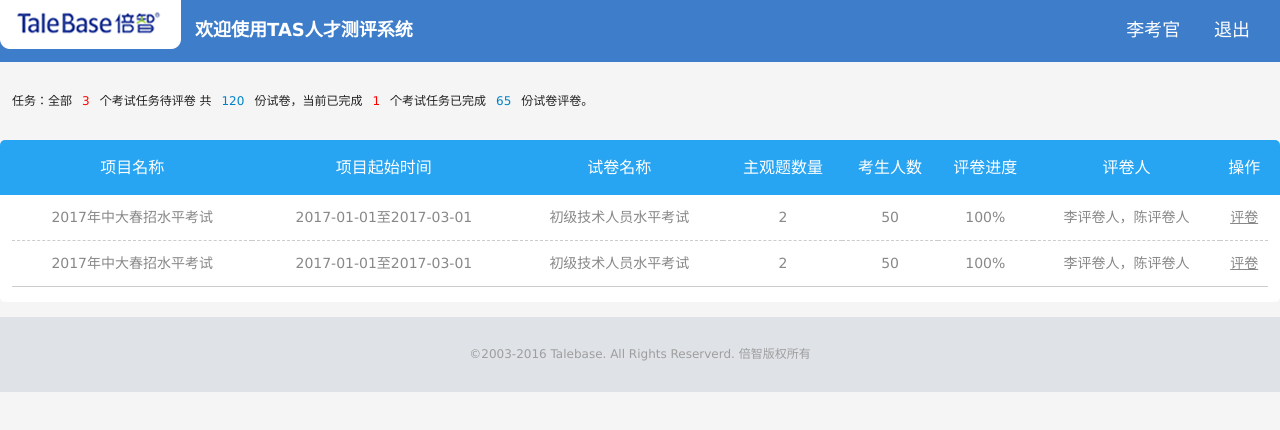
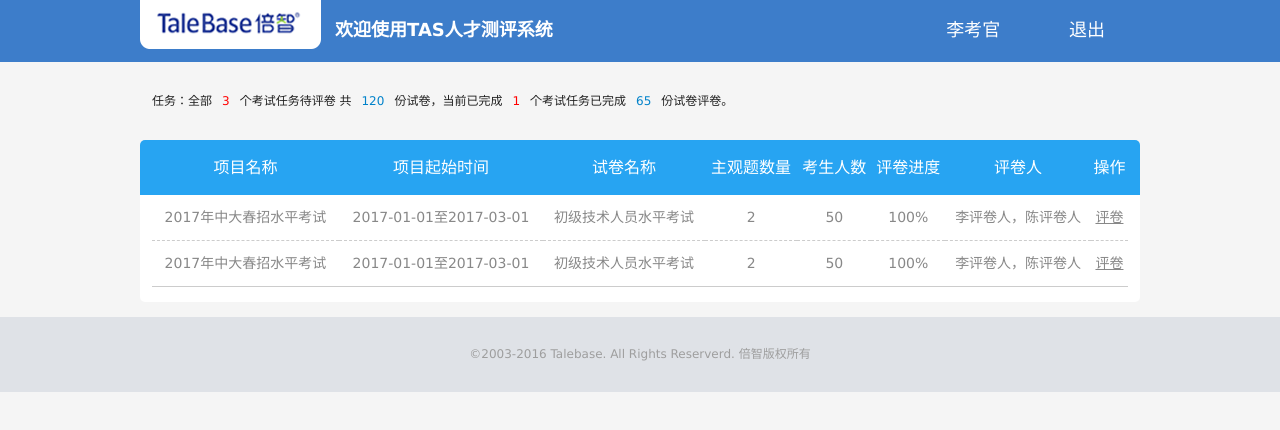
Before and after one commit to cccikov/tomotaProject, a plain HTML site: page web/评卷人任务列表.html in a window 1280 px wide. Drawn offline with Linux system fonts and the light colour scheme.

Commit message:
将以前页面less引用judgeCommon.less改为引用judgeCommon.css , 因为judgeCommon.less还可能会有所改动,一旦改动,引用它的less就要重新编译

```diff
--- a/web/css/judgeCommon.less
+++ b/web/css/judgeCommon.less
@@ -1,19 +1,13 @@
 @import url(common.less);
-html,body{
-    background: #f5f5f5;
-}
 body{
     min-width: 1024px;
 }
-a{
-    color:inherit;
-}
-.header(){
+.header{
     min-height: 60px;
     background: #3d7dca;
     color:#fff;
     .header-content{
-        max-width: 1280px;
+        width: 1000px;
         margin: 0 auto;
         .clearfix();
         .header-left{
@@ -34,15 +28,19 @@ a{
         .header-right{
             float: right;
             line-height:60px;
-            span,a{
+            span{
                 font-size:18px;
-                margin: 0 30px 0 0;
+                margin: 0 65px 0 0;
+            }
+            a{
+                font-size:18px;
+                margin: 0 35px 0 0;
             }
         }
     }
 }
-.main(){
-    max-width: 1280px;
+.main{
+    width: 1000px;
     margin: 0 auto;
     .tips{
         padding : 30px 12px;
@@ -58,7 +56,7 @@ a{
         }
     }
 }
-.footer(){
+.footer{
     line-height:75px;
     background: #dfe2e7;
     color:#9e9e9e;
--- a/web/css/judgeTaskList.less
+++ b/web/css/judgeTaskList.less
@@ -1,9 +1,12 @@
-@import url(judgeCommon.less);
-.header{
-    .header();
+@import url(judgeCommon.css);
+@import url(common.less);
+a{
+    color:inherit;
+}
+html,body{
+    background: #f5f5f5;
 }
 .main{
-    .main();
     padding: 0 0 15px;
     .ctx{
         position:relative;
@@ -56,6 +59,3 @@
         }
     }
 }
-.footer{
-    .footer();
-}
```
Also changed, not shown: web/css/judgeCommon.css, web/css/judgeTaskList.css.
